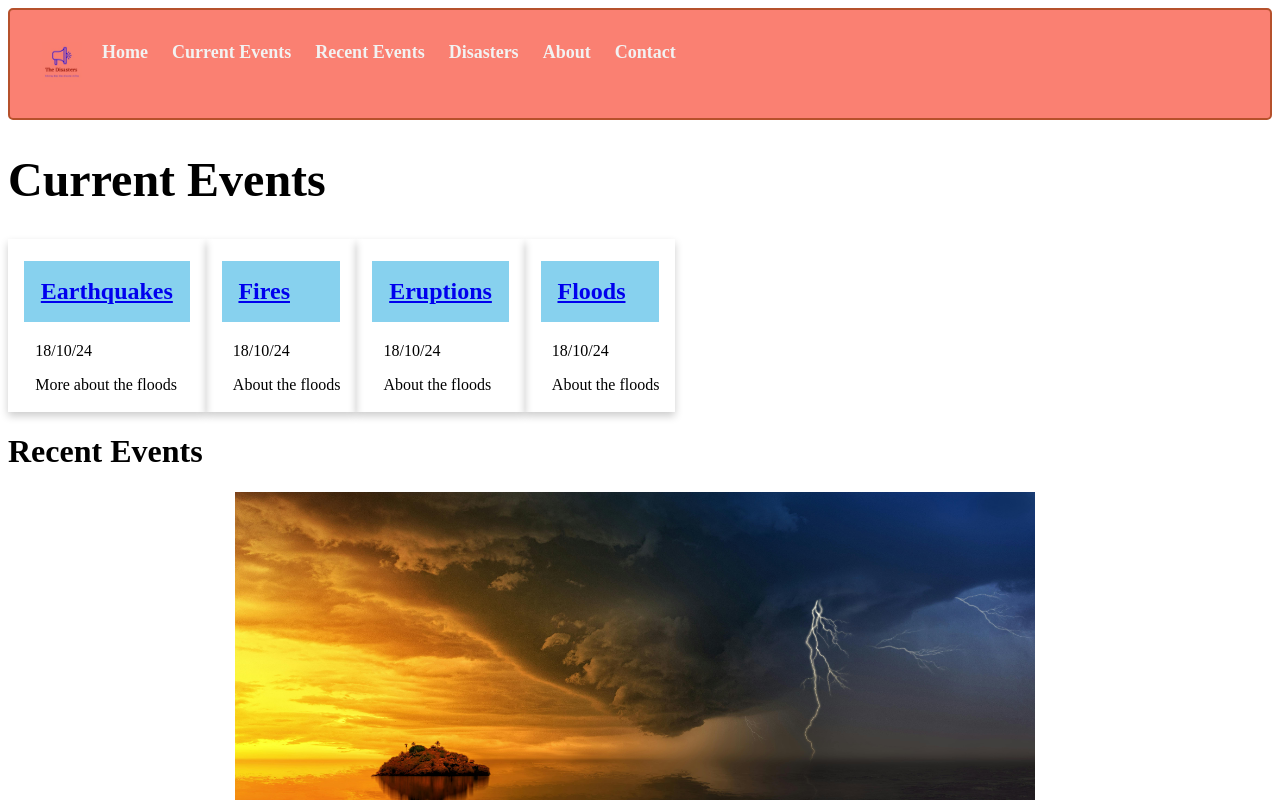
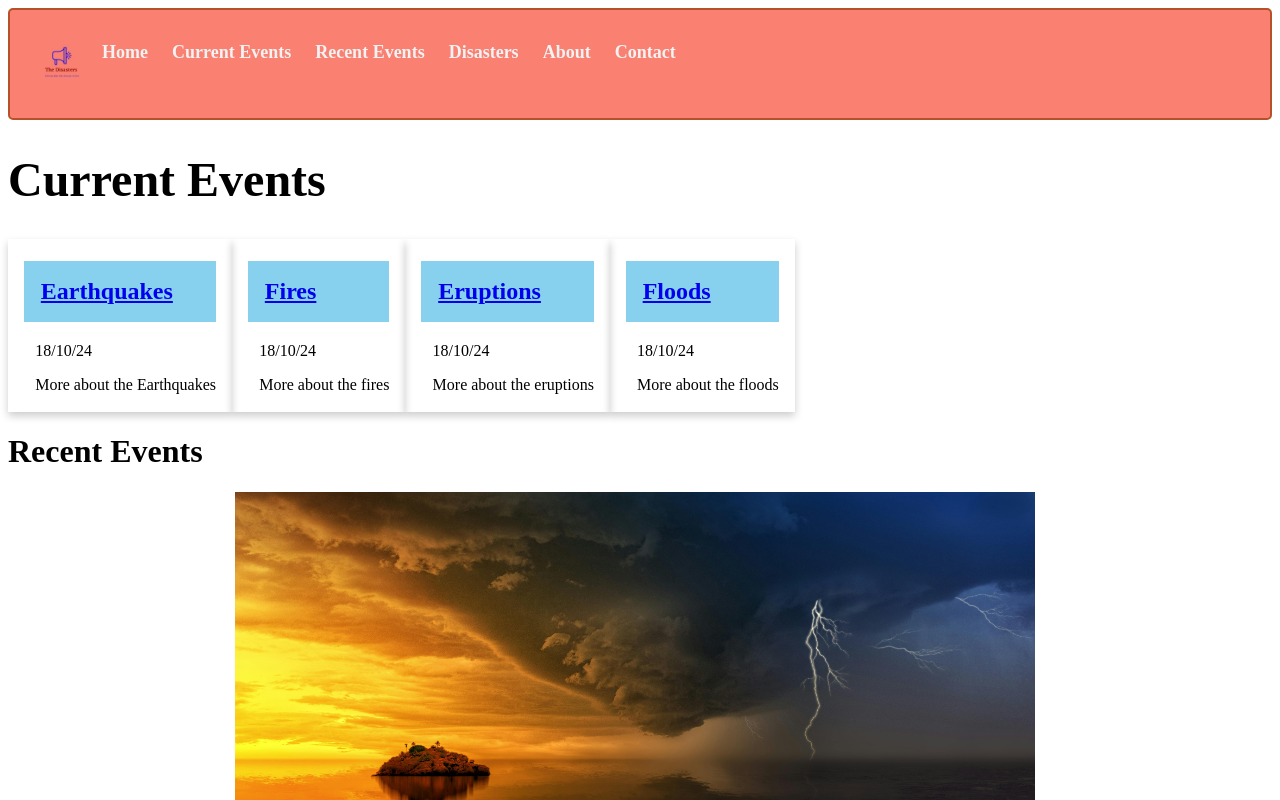
Before and after one commit to BIT-Studio-3/group-project-25-1-scade, a SvelteKit app in the folder disaster/disaster/: page / in a window 1280 px wide. Shown: the top 800 px of the page. Built offline with nearby package versions, Linux system fonts and the light colour scheme.

Commit message:
updated home page alert descriptions

```diff
--- a/disaster/disaster/src/routes/+page.svelte
+++ b/disaster/disaster/src/routes/+page.svelte
@@ -10,10 +10,10 @@
 
 <Header headingTitle="Current Events" />
 <div class="card-container">
-    <Card where="/about" title="Earthquakes" date="18/10/24" info="More about the floods" />
-    <Card where="/about" title="Fires" date="18/10/24" info="About the floods" />
-    <Card where="/about" title="Eruptions" date="18/10/24" info="About the floods" />
-    <Card where="/about" title="Floods" date="18/10/24" info="About the floods" />
+    <Card where="/about" title="Earthquakes" date="18/10/24" info="More about the Earthquakes" />
+    <Card where="/about" title="Fires" date="18/10/24" info="More about the fires" />
+    <Card where="/about" title="Eruptions" date="18/10/24" info="More about the eruptions" />
+    <Card where="/about" title="Floods" date="18/10/24" info="More about the floods" />
 </div>
 
 
```
